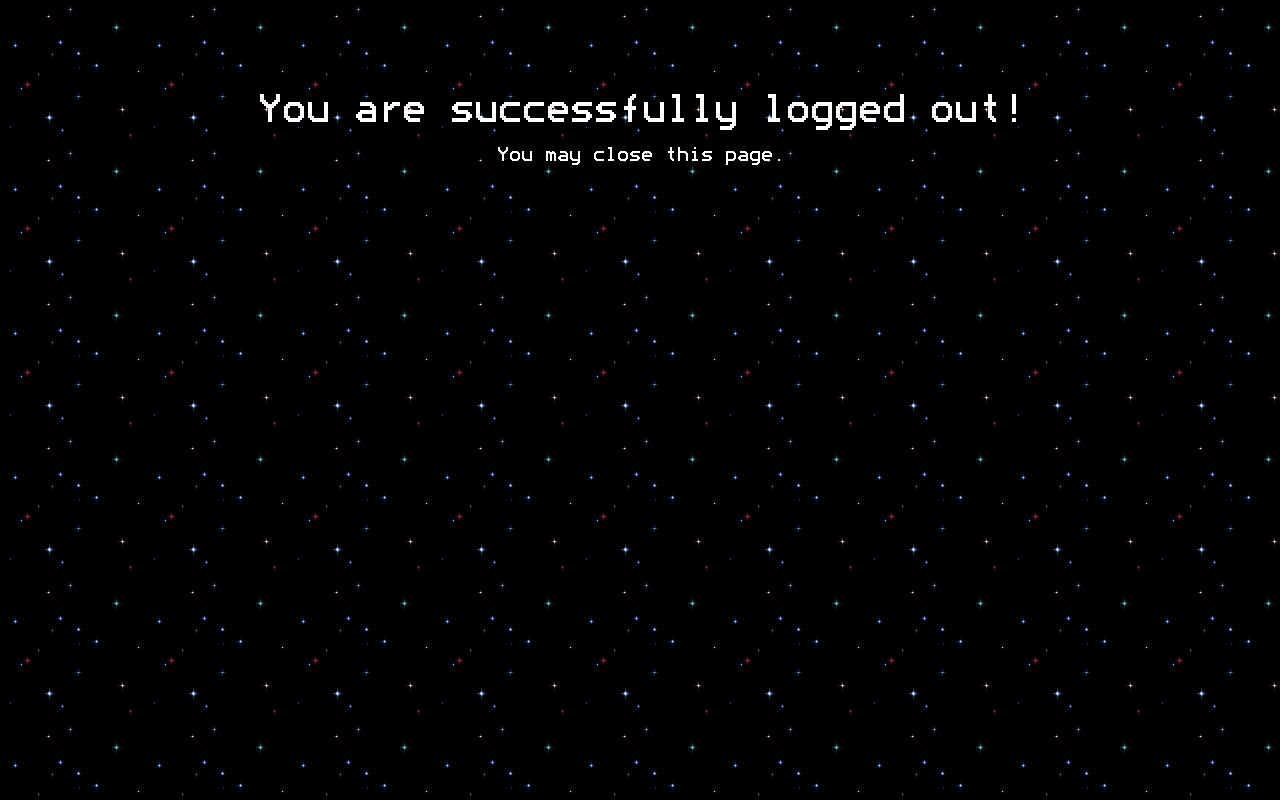
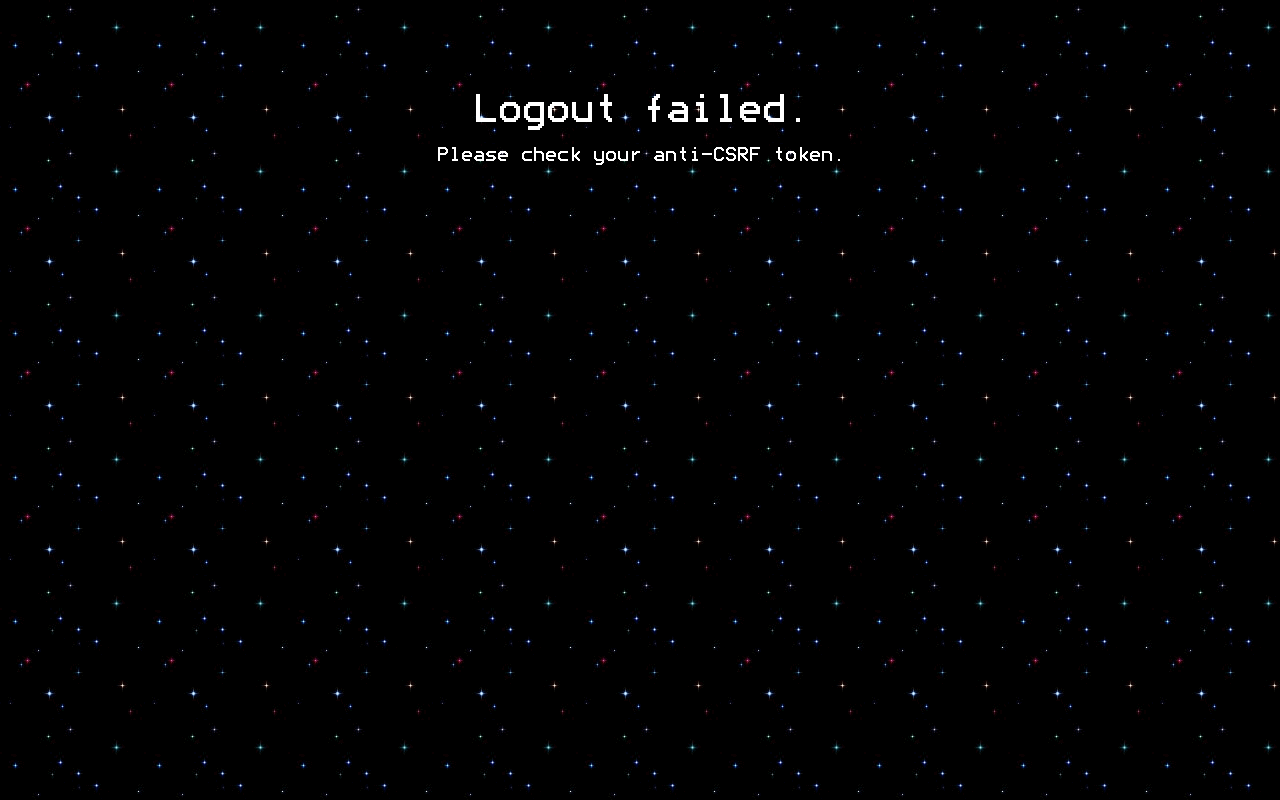
Before and after one commit to ln53491/web2-lab2, a Next.js app: page /logout/check in a window 1280 px wide. Built offline with nearby package versions, Linux system fonts and the light colour scheme.

Commit message:
Condition hotfix

```diff
--- a/app/logout/check/page.tsx
+++ b/app/logout/check/page.tsx
@@ -10,7 +10,7 @@ export default function Logout() {
     const [logout, setLogout] = useState<boolean | undefined>(undefined);
 
     useEffect(() => {
-        if (params["token"] == csrfSecretToken || responses.status[1] == "CSRF = DISABLED") {
+        if (params["token"] === csrfSecretToken || responses["status"][1] === "CSRF = ENABLED") {
             setLogout(true);
             removeCookie("user", {path:'/'});
         } else {
```
